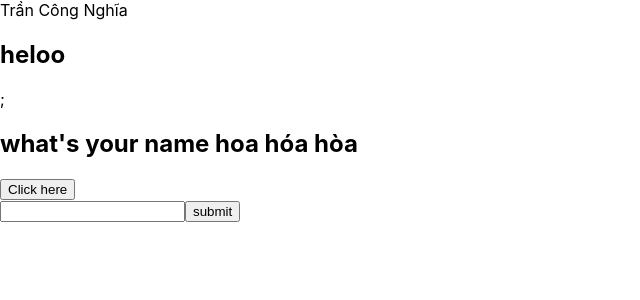
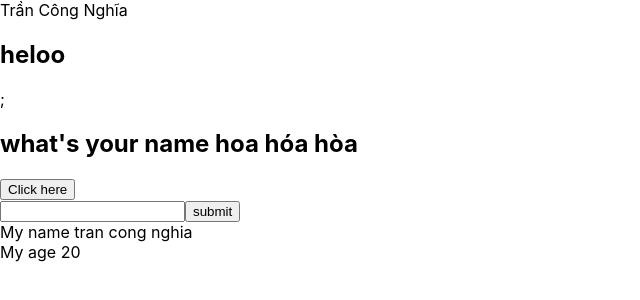
Before and after one commit to Hksiusua/Reactjs, a React (Create React App) app in the folder base-react-redux/: page / in a window 1280 px wide. Shown: the top 300 px of the page, without its empty margins (0-640 px from the left). Built offline with nearby package versions, Linux system fonts and the light colour scheme; the HTML template or start-up script is replaced by a standard one.

Commit message:
23_nghia

```diff
--- /dev/null
+++ b/base-react-redux/src/components/Displayinfor.js
@@ -0,0 +1,13 @@
+import React from "react";
+
+class Displayinfor extends React.Component {
+  render() {
+    return (
+      <div>
+        <div>My name {this.props.name}</div>
+        <div>My age {this.props.age}</div>
+      </div>
+    );
+  }
+}
+export default Displayinfor;
--- a/base-react-redux/src/components/Mycomponent.js
+++ b/base-react-redux/src/components/Mycomponent.js
@@ -1,44 +1,12 @@
 import React from "react";
+import Userinfor from "./Userinfor";
+import Displayinfor from "./Displayinfor";
 class Mycomponent extends React.Component {
-  state = {
-    name: "hoa hóa hòa",
-    age: 20,
-  };
-
-  handleClick = () => {
-    this.setState({
-      name: "hù hu hú",
-    });
-  };
-  handleOnChangeInput = (event) => {
-    this.setState({
-      name: event.target.value,
-    });
-  };
-  handleOnSubmit = (event) => {
-    event.preventDefault();
-
-    // alert("hello");
-  };
-
   render() {
     return (
       <div>
-        <h2>heloo</h2>;<h2>what's your name {this.state.name}</h2>
-        <button onClick={this.handleClick}>Click here</button>
-        <form
-          onSubmit={(event) => {
-            this.handleOnSubmit(event);
-          }}
-        >
-          <input
-            type="text"
-            onChange={(event) => {
-              this.handleOnChangeInput(event);
-            }}
-          ></input>
-          <button>submit</button>
-        </form>
+        <Userinfor></Userinfor>
+        <Displayinfor name="tran cong nghia" age="20"></Displayinfor>
       </div>
     );
   }
--- /dev/null
+++ b/base-react-redux/src/components/Userinfor.js
@@ -0,0 +1,46 @@
+import React from "react";
+
+class Userinfor extends React.Component {
+  state = {
+    name: "hoa hóa hòa",
+    age: 20,
+  };
+
+  handleClick = () => {
+    this.setState({
+      name: "hù hu hú",
+    });
+  };
+  handleOnChangeInput = (event) => {
+    this.setState({
+      name: event.target.value,
+    });
+  };
+  handleOnSubmit = (event) => {
+    event.preventDefault();
+    console.log(this.state);
+    // alert("hello");
+  };
+  render() {
+    return (
+      <div>
+        <h2>heloo</h2>;<h2>what's your name {this.state.name}</h2>
+        <button onClick={this.handleClick}>Click here</button>
+        <form
+          onSubmit={(event) => {
+            this.handleOnSubmit(event);
+          }}
+        >
+          <input
+            type="text"
+            onChange={(event) => {
+              this.handleOnChangeInput(event);
+            }}
+          ></input>
+          <button>submit</button>
+        </form>
+      </div>
+    );
+  }
+}
+export default Userinfor;
```
